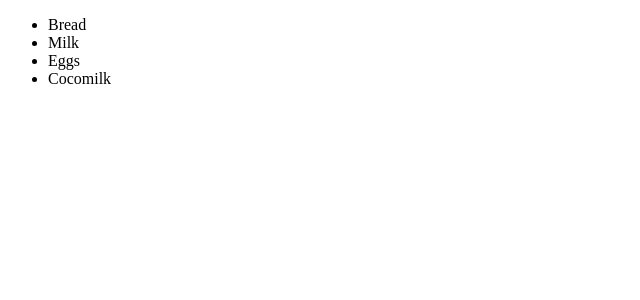
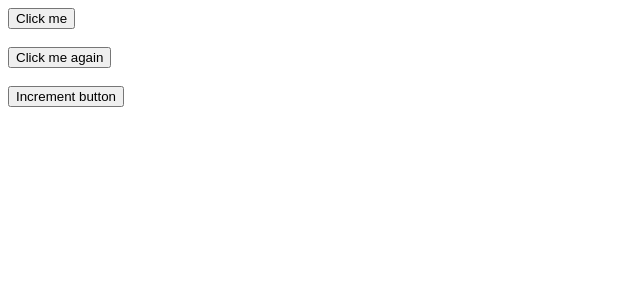
Before and after one commit to junsan24/react-project, a React (Vite) app: page / in a window 1280 px wide. Shown: the top 300 px of the page, without its empty margins (0-640 px from the left). Built offline with nearby package versions, Linux system fonts and the light colour scheme.

Commit message:
Events handler

```diff
--- a/src/App.jsx
+++ b/src/App.jsx
@@ -1,32 +1,20 @@
-const ShoppingList = ({items}) => {
+const App = () => {
+    let count = 0
 
-    const extendedItems = [
-        ...items,
-        { id: 4, name: 'Cocomilk'}
-    ]
+    const handleClick = () => console.log('React is fun again!')
 
-    return (
-        <ul>
-            {extendedItems.map((item) => (
-                <li key={item.id}>
-                    {item.name}
-                </li>
-            ))}
-        </ul>
-    )
-}
-
-const App = () => {
-
-    const items = [
-        { id: 1, name: 'Bread' },
-        { id: 2, name: 'Milk' },
-        { id: 3, name: 'Eggs' },
-    ]
+    const handleIncrement = () => {
+        count++
+        console.log(count)
+    }
 
     return (
         <>
-            <ShoppingList items={items} />
+            <button onClick={() => console.log('React is fun!')}>Click me</button>
+            <br/><br/>
+            <button onClick={handleClick}>Click me again</button>
+            <br/><br/>
+            <button onClick={handleIncrement}>Increment button</button>
         </>
     )
 }
```
